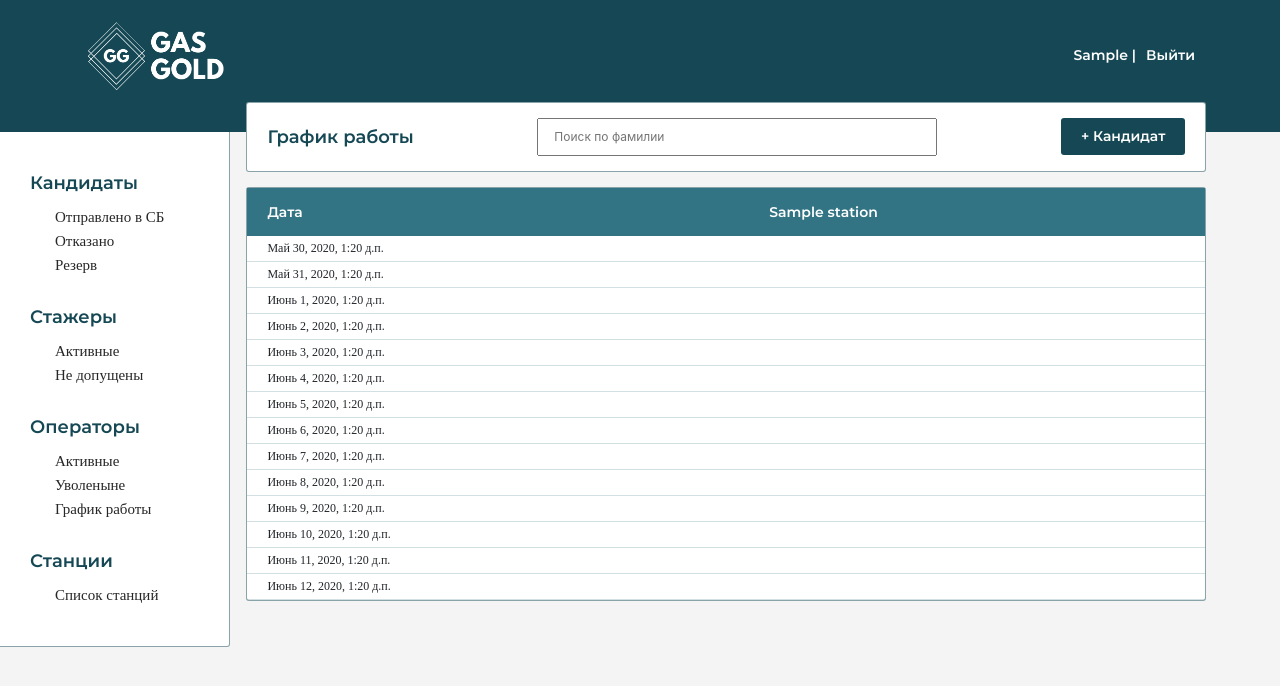
After one commit to 11011111/gas, a Django app: page /work_time/ in a window 1280 px wide. The commit adds this page. Shown: the top 686 px of the page. Run offline with Django 3.2, Linux system fonts and the light colour scheme; a user stored in the database is signed in; tables that the repository leaves empty hold one stand-in row (values such as "Sample post"); parts of the project's set-up code (start-up, migrations or seed data) failed here and were passed over; some libraries are stand-ins or nearby versions; some web fonts are replaced.

Commit message:
worktimes

```diff
--- /dev/null
+++ b/gas/pages/templates/pages/work_time.html
@@ -0,0 +1,36 @@
+{% extends 'base_app.html' %}
+{% load work_time %}
+
+{% block content %}
+    <table width="100%">
+        <thead>
+        <tr>
+            <td>Дата</td>
+            {% for station in stations %}
+                <td>{{ station.name }}</td>
+            {% endfor %}
+        </tr>
+        </thead>
+        <tbody>
+        {% for date in dates %}
+            <tr>
+                <td>{{ date }}</td>
+                {% for station in stations %}
+                    <td>
+                        {% get_workers station date as wts %}
+                        {% for wt in wts %}
+                            {{ wt.person.short_name }} {{ wt.DTS.time }}-{{ wt.DTE.time }}<br>
+                        {% endfor %}
+                    </td>
+                {% endfor %}
+            </tr>
+        {% empty %}
+            <tr>
+                <td colspan="6">
+                    Нет данных
+                </td>
+            </tr>
+        {% endfor %}
+        </tbody>
+    </table>
+{% endblock %}
--- /dev/null
+++ b/gas/pages/templatetags/work_time.py
@@ -0,0 +1,13 @@
+from django import template
+
+from gas.person.models import WorkTime
+
+register = template.Library()
+
+
+@register.simple_tag(name='get_workers')
+def get_workers(station, date):
+    try:
+        return WorkTime.objects.filter(station=station, DTS__day=date.day, DTS__month=date.month, DTS__year=date.year)
+    except:
+        return []
--- a/gas/pages/urls.py
+++ b/gas/pages/urls.py
@@ -8,4 +8,7 @@ urlpatterns = [
     path('stations/', stations_view),
     path('stations/new/', stations_view_detail),
     path('stations/<str:uid>/', stations_view_detail),
+    path('work_time/', work_time_view),
+    path('work_time/new/', work_time_view_detail),
+    path('work_time/<str:uid>/', work_time_view_detail),
 ]
--- a/gas/pages/views.py
+++ b/gas/pages/views.py
@@ -1,8 +1,11 @@
+from datetime import datetime
+
 from django.contrib.auth.models import Group
 from django.shortcuts import render, redirect
 from django.contrib.auth.decorators import login_required, user_passes_test
 from gas.pages.forms import NewCandidate, StationForm
-from gas.person.models import Person, User, Station
+from gas.person.models import Person, User, Station, WorkTime
+from datetime import timedelta
 
 
 def no_access(request, error):
@@ -72,3 +75,30 @@ def stations_view_detail(request, uid=None):
             return redirect('/stations/')
 
     return render(request, 'pages/station_detail.html', locals())
+
+
+@login_required
+def work_time_view(request):
+    page_name = 'График работы'
+    today = datetime.now()
+    dates = [today + timedelta(days=d) for d in range(14)]
+    stations = Station.objects.all()
+    work_times = WorkTime.objects.all()
+    return render(request, 'pages/work_time.html', locals())
+
+
+@login_required
+def work_time_view_detail(request, uid=None):
+    page_name = 'Редактирование графика'
+    station = None
+
+    if uid and (station := Station.objects.filter(id=uid)):
+        station = station.first()
+
+    if request.POST:
+        form = WorkTime(request.POST, instance=station) if station else StationForm(request.POST)
+        if form.is_valid():
+            form.save()
+            return redirect('/stations/')
+
+    return render(request, 'pages/station_detail.html', locals())
--- a/gas/person/models.py
+++ b/gas/person/models.py
@@ -124,7 +124,7 @@ class Person(BaseModelMixin):
 
     @property
     def short_name(self):
-        return f'{self.first_name} {self.last_name[0]}. {self.middle_name[0]}.'
+        return f'{self.first_name} {self.last_name[0]}.'
 
     def __str__(self):
         return f"{self.full_name} ({self.passport_number})"
--- a/gas/settings.py
+++ b/gas/settings.py
@@ -119,7 +119,7 @@ LANGUAGE_CODE = 'ru-ru'
 TIME_ZONE = 'Europe/Moscow'
 USE_I18N = True
 USE_L10N = True
-USE_TZ = True
+USE_TZ = False
 
 # Параметры статики и медиафайлов
 STATIC_ROOT = os.path.join(BASE_DIR, 'static_collected/')
--- a/templates/base_app.html
+++ b/templates/base_app.html
@@ -47,11 +47,11 @@
         <ul class="nav">
             <li><a href="#">Активные</a></li>
             <li><a href="#">Уволеныне</a></li>
-            <li><a href="#">График работы</a></li>
+            <li><a href="/work_time/">График работы</a></li>
         </ul>
         <span class="groupText">Станции</span>
         <ul class="nav">
-            <li><a href="#">Список станций</a></li>
+            <li><a href="/stations/">Список станций</a></li>
         </ul>
     </div>
     <div class="info">
```
Also changed, not shown: gas/pages/templatetags/__init__.py (added).
